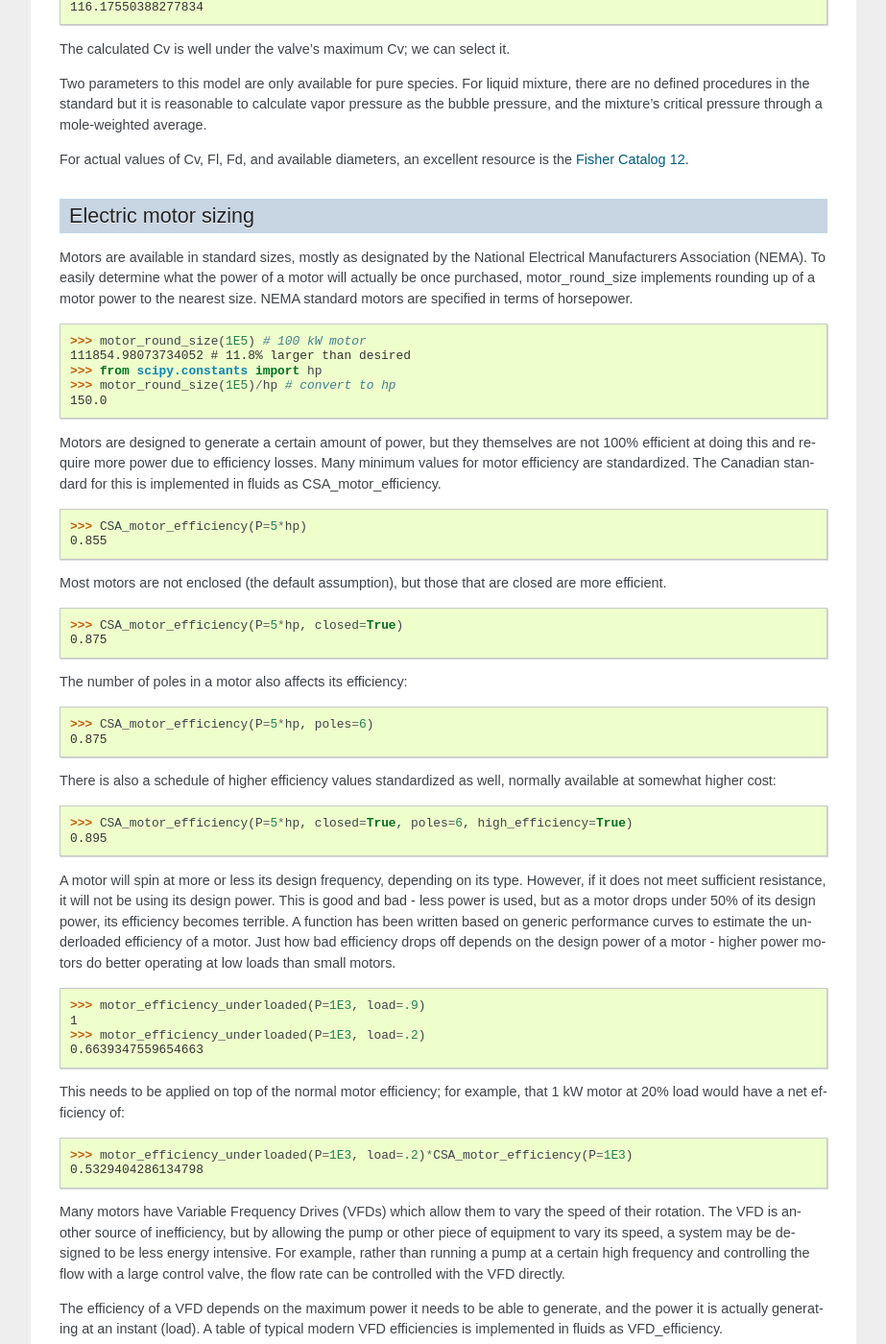
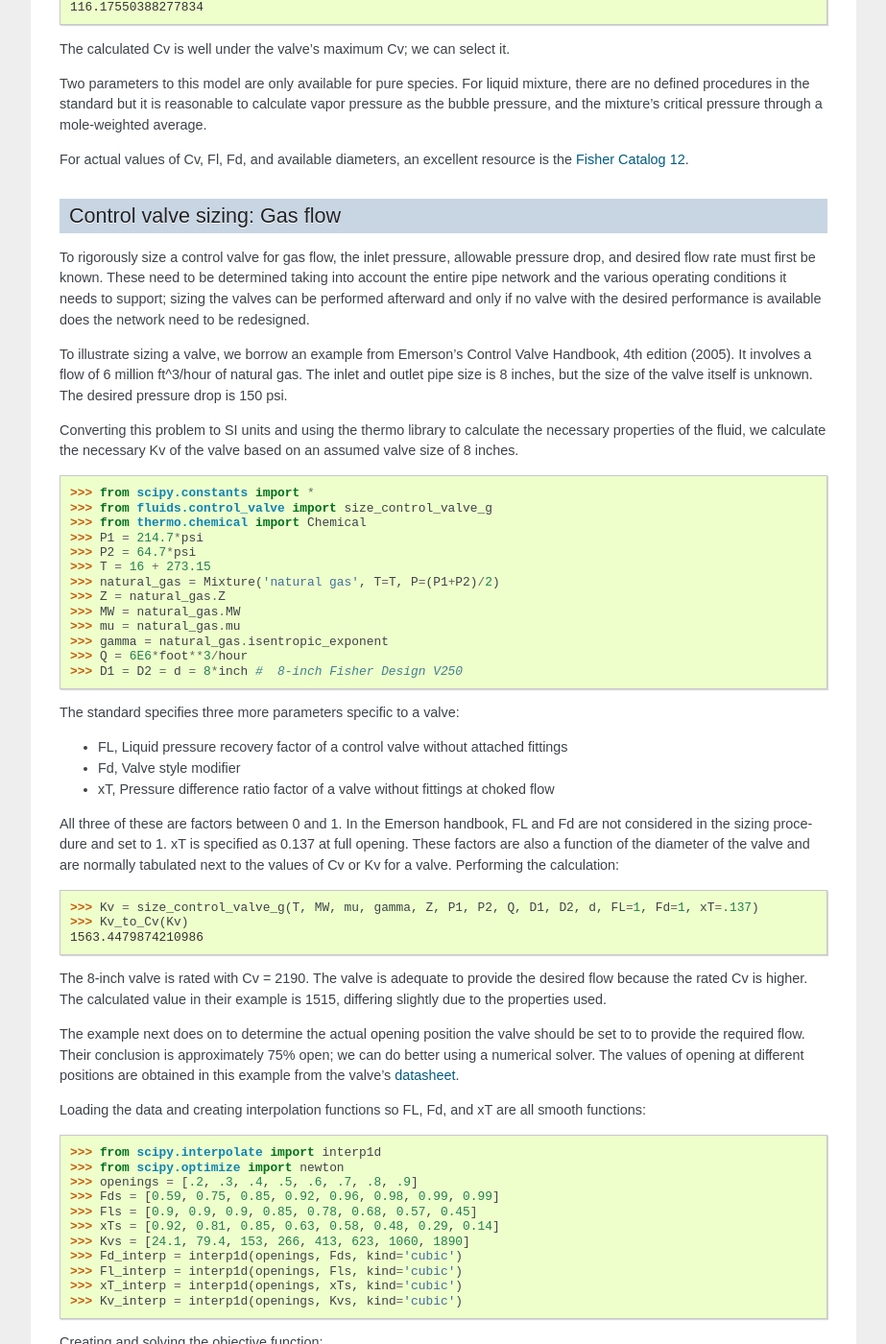
Before and after one commit to CalebBell/fluids, a Sphinx documentation site: the page built from docs/tutorial.rst, in a window 1280 px wide and 1400 px high, scrolled down 17396 px. Shown: the whole window at 96% size, without its empty margins (198-1121 px from the left). Built offline with Sphinx 7.4.7, drawn with Linux system fonts in a browser that asks for light colours; pages that are not in the unit, such as notebooks, are missing from menus; some of the changed text lies outside the part shown.

Commit message:
Added compressible flow control valve sizing example

```diff
--- a/docs/tutorial.rst
+++ b/docs/tutorial.rst
@@ -1004,6 +1004,95 @@
 For actual values of Cv, Fl, Fd, and available diameters, an excellent resource
 is the `Fisher Catalog 12 <http://www.documentation.emersonprocess.com/groups/public/documents/catalog/cat12_s1.pdf>`_.
 
+Control valve sizing: Gas flow
+------------------------------
+To rigorously size a control valve for gas flow, the inlet pressure,
+allowable pressure drop, and desired flow rate must first be known.
+These need to be determined taking into account the entire pipe network
+and the various operating conditions it needs to support; sizing the valves
+can be performed afterward and only if no valve with the desired performance
+is available does the network need to be redesigned.
+
+To illustrate sizing a valve, we borrow an example from Emerson's
+Control Valve Handbook, 4th edition (2005). It involves a flow of 6 million ft^3/hour
+of natural gas. The inlet and outlet pipe size is 8 inches, but the size of the
+valve itself is unknown. The desired pressure drop is 150 psi.
+
+Converting this problem to SI units and using the thermo library to calculate
+the necessary properties of the fluid, we calculate the necessary Kv of the
+valve based on an assumed valve size of 8 inches.
+
+>>> from scipy.constants import *
+>>> from fluids.control_valve import size_control_valve_g
+>>> from thermo.chemical import Chemical
+>>> P1 = 214.7*psi
+>>> P2 = 64.7*psi
+>>> T = 16 + 273.15
+>>> natural_gas = Mixture('natural gas', T=T, P=(P1+P2)/2)
+>>> Z = natural_gas.Z
+>>> MW = natural_gas.MW
+>>> mu = natural_gas.mu
+>>> gamma = natural_gas.isentropic_exponent
+>>> Q = 6E6*foot**3/hour
+>>> D1 = D2 = d = 8*inch #  8-inch Fisher Design V250
+
+The standard specifies three more parameters specific to a valve:
+
+* FL, Liquid pressure recovery factor of a control valve without attached fittings
+* Fd, Valve style modifier
+* xT, Pressure difference ratio factor of a valve without fittings at choked flow
+
+All three of these are factors between 0 and 1. In the Emerson handbook, FL and Fd are
+not considered in the sizing procedure and set to 1. xT is specified as 0.137
+at full opening. These factors are also a function of the diameter of the
+valve and are normally tabulated next to the values of Cv or Kv for a valve.
+Performing the calculation:
+
+>>> Kv = size_control_valve_g(T, MW, mu, gamma, Z, P1, P2, Q, D1, D2, d, FL=1, Fd=1, xT=.137)
+>>> Kv_to_Cv(Kv)
+1563.4479874210986
+
+The 8-inch valve is rated with Cv = 2190. The valve is adequate to provide
+the desired flow because the rated Cv is higher. The calculated value in their
+example is 1515, differing slightly due to the properties used.
+
+The example next does on to determine the actual opening position the valve
+should be set to to provide the required flow. Their conclusion is approximately
+75% open; we can do better using a numerical solver. The values of opening at
+different positions are obtained in this example from the valve's
+`datasheet <http://www.emerson.com/documents/automation/141362.pdf>`_.
+
+Loading the data and creating interpolation functions so FL, Fd, and xT
+are all smooth functions:
+
+>>> from scipy.interpolate import interp1d
+>>> from scipy.optimize import newton
+>>> openings = [.2, .3, .4, .5, .6, .7, .8, .9]
+>>> Fds = [0.59, 0.75, 0.85, 0.92, 0.96, 0.98, 0.99, 0.99]
+>>> Fls = [0.9, 0.9, 0.9, 0.85, 0.78, 0.68, 0.57, 0.45]
+>>> xTs = [0.92, 0.81, 0.85, 0.63, 0.58, 0.48, 0.29, 0.14]
+>>> Kvs = [24.1, 79.4, 153, 266, 413, 623, 1060, 1890]
+>>> Fd_interp = interp1d(openings, Fds, kind='cubic')
+>>> Fl_interp = interp1d(openings, Fls, kind='cubic')
+>>> xT_interp = interp1d(openings, xTs, kind='cubic')
+>>> Kv_interp = interp1d(openings, Kvs, kind='cubic')
+
+Creating and solving the objective function:
+
+>>> def to_solve(opening):
+>>>     Fd = float(Fd_interp(opening))
+>>>     Fl = float(Fl_interp(opening))
+>>>     xT = float(xT_interp(opening))
+>>>     Kv_lookup = float(Kv_interp(opening))
+>>>     Kv_calc = size_control_valve_g(T, MW, mu, gamma, Z, P1, P2, Q, D1, D2, d, FL=Fl, Fd=Fd, xT=xT)
+>>>     return Kv_calc - Kv_lookup
+>>>
+>>> newton(to_solve, .8) # initial guess of 80%
+0.7495109870213784
+
+We see the valve should indeed be set to almost exactly 75% open to provide
+the desired flow.
+
 Electric motor sizing
 ---------------------
 Motors are available in standard sizes, mostly as designated by the
```
